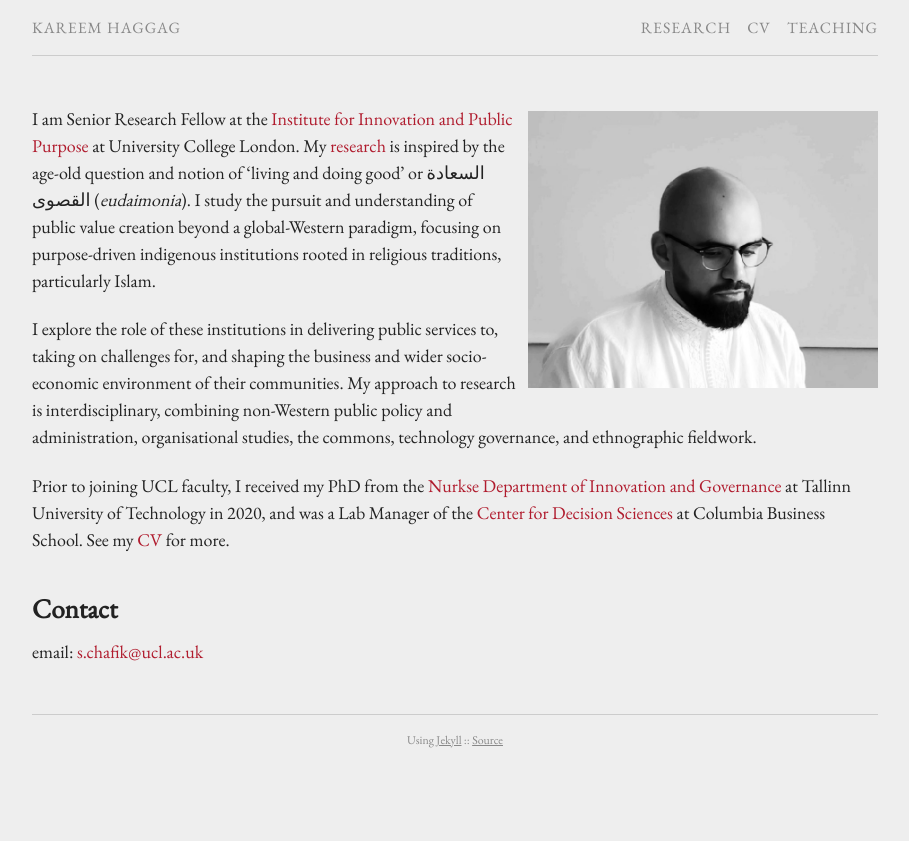
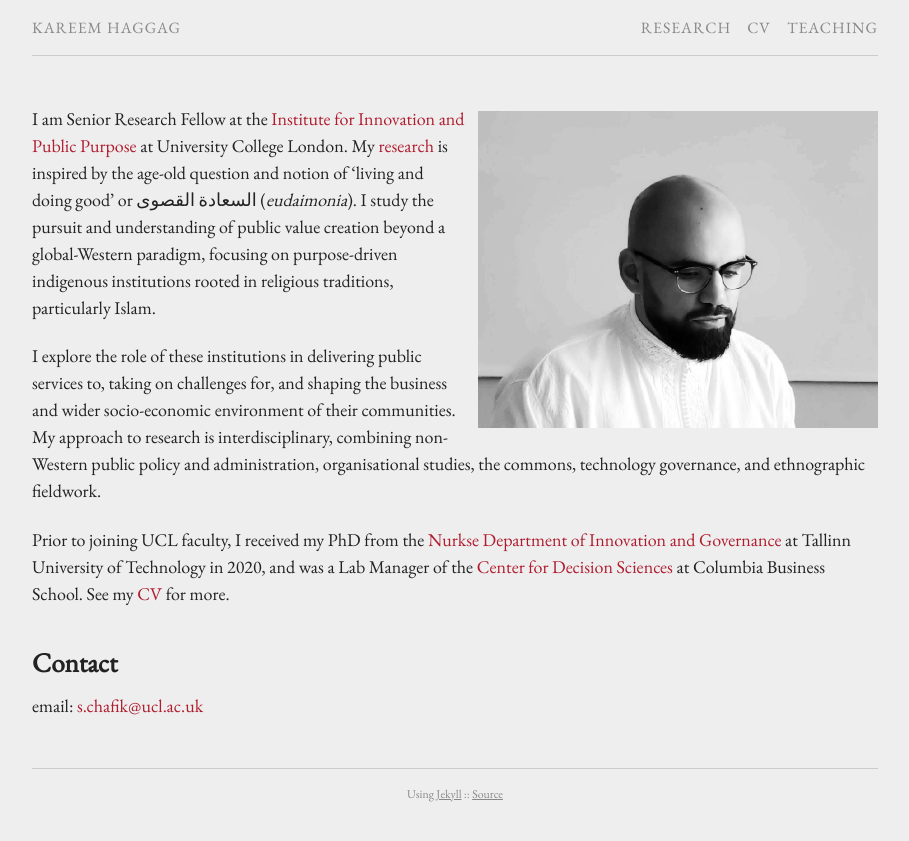
Before and after one commit to schafik/schafik.github.io, a Jekyll site: the page built from index.md, in a window 1280 px wide. Shown: the top 841 px of the page, without its empty margins (185-1094 px from the left). Built offline with Jekyll 4.4.1, drawn with Linux system fonts in a browser that asks for light colours; comment, search, counter and statistics services are not loaded.

Commit message:
Update index.md

```diff
--- a/index.md
+++ b/index.md
@@ -4,7 +4,7 @@ output: pdf_document
 permalink: /
 ---
 <br />
-{% include image.html url="images/chafik.png" caption="" width="350" align="right" %}
+{% include image.html url="images/chafik.png" caption="" width="400" height="500" align="right" %}
 
 I am Senior Research Fellow at the [Institute for Innovation and Public Purpose] at University College London. My [research] is inspired by the age-old question and notion of ‘living and doing good’ or السعادة القصوى (*eudaimonia*). I study the pursuit and understanding of public value creation beyond a global-Western paradigm, focusing on purpose-driven indigenous institutions rooted in religious traditions, particularly Islam.
 
@@ -21,4 +21,4 @@ email: [s.chafik@ucl.ac.uk]
 [Nurkse Department of Innovation and Governance]: https://taltech.ee/en/nurkse
 [Center for Decision Sciences]: https://business.columbia.edu/cds
 [research]: https://schafik.github.io/research/
-[CV]: https://schafik.github.io/cv/SalahChafik_CV.pdf
+[CV]: https://schafik.github.io/f/SalahChafik_CV.pdf
```
